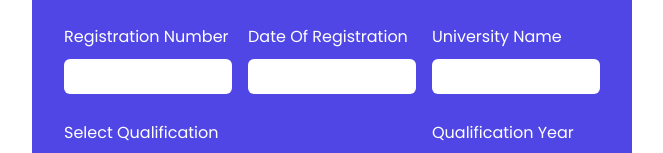
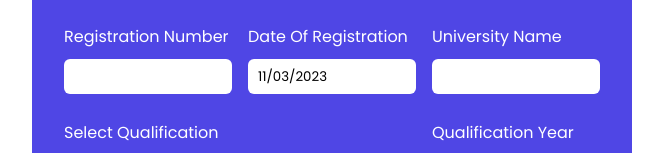
Before and after one commit to anuragjaiswal12/Priscri-Bee, a React (Vite) app: page /Doctor-Registration in a window 1280 px wide. Shown: the part 274-427 px from the top of the page, without its empty margins (308-971 px from the left). Built offline with nearby package versions, Linux system fonts and the light colour scheme.

Commit message:
-Updated Validation Messages -Added new funtion to calucalte age - Added DatePicker for Registration form

```diff
--- a/src/Components/Doctor/DoctorRegistration.jsx
+++ b/src/Components/Doctor/DoctorRegistration.jsx
@@ -4,6 +4,7 @@ import { useEffect, useState } from "react";
 import "../../css/Registration.css"
 import { Footer } from "../../Utils/Footer";
 import { indianStates } from "../../Utils/Data";
+import { calculateAge } from "../../Utils/calculateAge";
 
 export default function PatientRegistration() {
   // main State of an application
@@ -45,7 +46,8 @@ export default function PatientRegistration() {
     tempAlllergies: "",
     tempDate: { startDate: new Date() },
     tempAreasOfExpertise: "",
-    confirmPassword: ""
+    confirmPassword: "",
+    tempDateOfRegistration: { startDate: new Date() }
   })
 
   const removeArrayItem = (item) => setRegistrationData(prevData => ({ ...prevData, areasOfExpertise: prevData.areasOfExpertise.filter(currItem => currItem != item) }))
@@ -65,47 +67,54 @@ export default function PatientRegistration() {
   function handleSubmit(event) {
     event.preventDefault()
     // Validate first name and last name fields (letters only, minimum length of 2)
-    const nameRegex = /^[A-Za-z]{2,}$/;
+    const nameRegex = /^[A-Za-z]{2,}$/
 
     // Validate phone number field (10 digit Indian mobile number)
-    const phoneRegex = /^(\+91[-\s]?)?[0]?(91)?[6789]\d{9}$/;
+    const phoneRegex = /^(\+91[-\s]?)?[0]?(91)?[6789]\d{9}$/
 
     // Validate password field (minimum 8 characters, at least one uppercase letter, one lowercase letter, one special character, and one number)
-    const passwordRegex = /^(?=.*\d)(?=.*[!@#$%^&*])(?=.*[a-z])(?=.*[A-Z]).{8,}$/;
+    const passwordRegex = /^(?=.*\d)(?=.*[!@#$%^&*])(?=.*[a-z])(?=.*[A-Z]).{8,}$/
 
     //Validates pincode field.
-    const pincodeRegex = /^(\d{4}|\d{6})$/;
+    const pincodeRegex = /^\d{6}$/
+
+    // Getting age of Doctor
+    const age = calculateAge(registrationData.dateOfBirth)
 
     const errors = {}
     setRegistrationErrors({})
     if (!nameRegex.test(registrationData.firstName)) {
-      errors.firstName = "Please enter valid first name."
+      errors.firstName = "Enter valid first name"
     }
     if (!nameRegex.test(registrationData.lastName)) {
-      errors.lastName = "Please enter valid last name."
+      errors.lastName = "Enter valid last name"
     }
     if (!phoneRegex.test(registrationData.phone)) {
-      errors.lastName = "Please enter valid phonr number."
+      errors.lastName = "Enter valid phonr number"
     }
     if (registrationData.qualification === 'Other') {
       if (registrationData.otherQualification.trim() === '') {
-        errors.otherQualification = 'Please enter qualification.'
+        errors.otherQualification = 'Please Enter qualification.'
       }
     }
+    if(age<18){
+      errors.dateOfBirth = 'Age shoud be 18 or more'
+    }
+
     if (registrationData.areasOfExpertise.length < 1) {
-      errors.areasOfExpertise = 'Please enter at least one expertise.'
+      errors.areasOfExpertise = 'Enter at least one expertise.'
     }
     if (!passwordRegex.test(registrationData.password)) {
-      errors.password = 'Please enter valid password.'
+      errors.password = 'Password should be 8 characters long and include at least one uppercase letter, one lowercase letter, one number, and one symbol'
     }
     if (!passwordRegex.test(tempData.confirmPassword)) {
-      errors.confirmPassword = 'Please enter valid password.'
+      errors.confirmPassword = 'Password should be 8 characters long and include at least one uppercase letter, one lowercase letter, one number, and one symbol'
     }
     if (passwordRegex.test(tempData.confirmPassword) && registrationData.password !== tempData.confirmPassword) {
-      errors.confirmPassword = 'Both password should be same.'
+      errors.confirmPassword = 'Both password should be same'
     }
     if (!pincodeRegex.test(registrationData.pincode)) {
-      errors.pincode = 'Please enter valid pincode.'
+      errors.pincode = 'Please Enter valid pincode'
     }
     console.log(errors)
     setRegistrationErrors(prevData => ({ ...prevData, ...errors }))
@@ -153,6 +162,16 @@ export default function PatientRegistration() {
     })
   }
 
+  function handleRegistrationDate(date) {
+    setRegistrationData(prevData => {
+      const formattedDate = date.toLocaleDateString('en-GB');
+      setTempData(prevData => ({
+        ...prevData, tempDateOfRegistration: { startDate: date }
+      }))
+      return { ...prevData, dateOfRegistration: formattedDate }
+    })
+  }
+
   return (
     <div className="patient-registration main-container">
       <form onSubmit={handleSubmit} className="registration-container">
@@ -196,6 +215,8 @@ export default function PatientRegistration() {
             selected={tempData.tempDate.startDate}
             onChange={handleDate}
           />
+          {registrationErrors.dateOfBirth && <small className="error--message">{registrationErrors.dateOfBirth}</small>}
+
         </div>
 
         <div >
@@ -257,14 +278,14 @@ export default function PatientRegistration() {
           />
         </div>
         <div>
-          <label htmlFor="dateOfRegistration" className="registration__label">Date Of Registration</label>
-          <input
-            type="text"
-            name="dateOfRegistration"
-            id="dateOfRegistration"
+        <label htmlFor="dateOfRegistration" className="registration__label">Date Of Registration</label>
+          <DatePicker
+            name="tempDateOfRegistration"
+            dateFormat="dd/MM/yyyy"
             className="registration__input"
-            onChange={handleChange}
-            value={registrationData.dateOfRegistration} />
+            selected={tempData.tempDateOfRegistration.startDate}
+            onChange={handleRegistrationDate}
+          />
         </div>
 
         <div>
--- /dev/null
+++ b/src/Utils/calculateAge.js
@@ -0,0 +1,13 @@
+export function calculateAge(dateOfBirth) {
+    const today = new Date();
+    const birthDate = new Date(dateOfBirth);
+
+    let age = today.getFullYear() - birthDate.getFullYear();
+    const monthDiff = today.getMonth() - birthDate.getMonth();
+
+    if (monthDiff < 0 || (monthDiff === 0 && today.getDate() < birthDate.getDate())) {
+      age--;
+    }
+
+    return age;
+  }
--- a/src/css/Main.css
+++ b/src/css/Main.css
@@ -50,6 +50,7 @@ body{
 .error--message{
     font-weight: 500;
     color: #ffd2cb;
+    font-size: 0.7rem;
 }
 .width--auto{
     width: auto;
```
